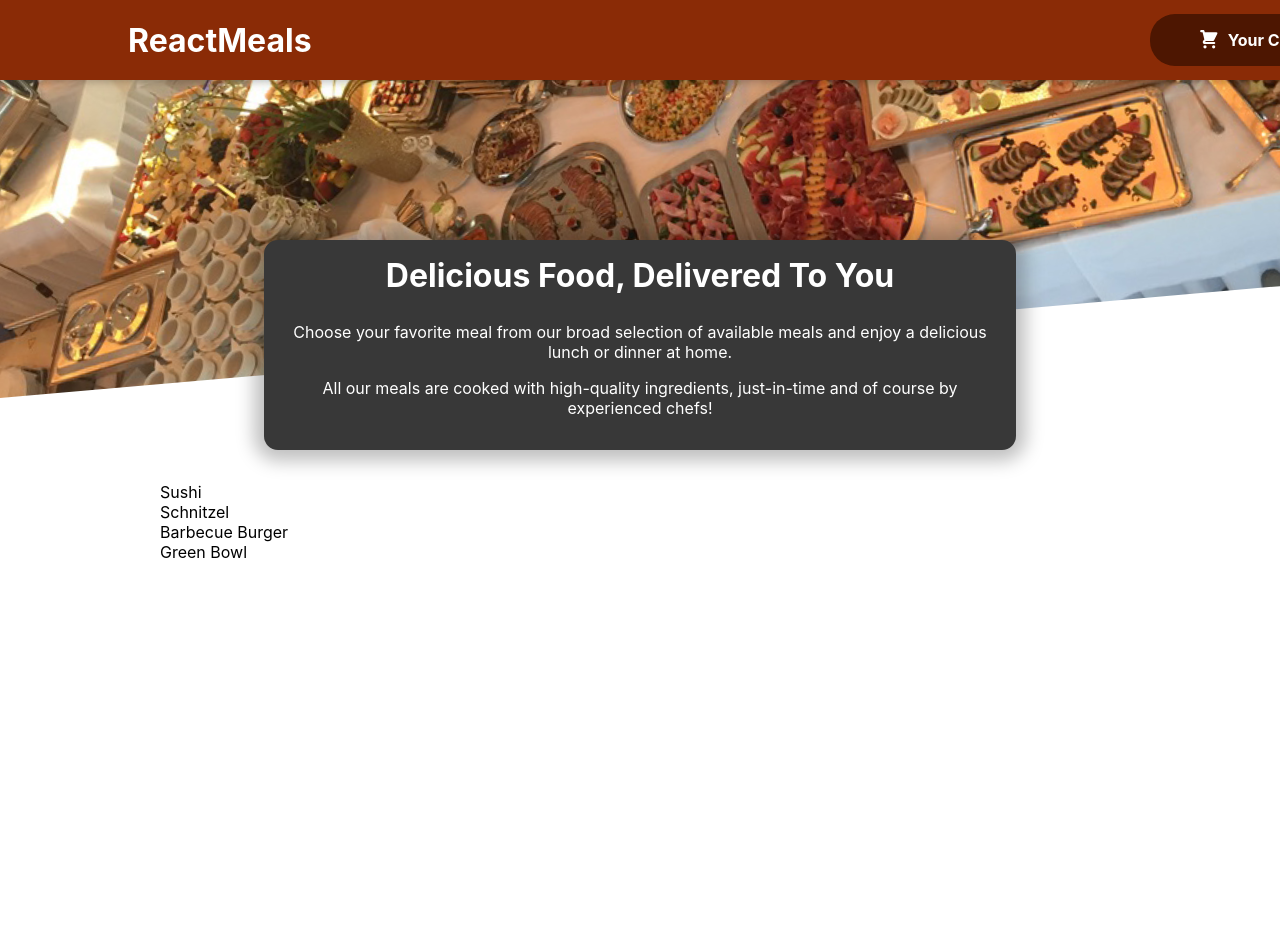
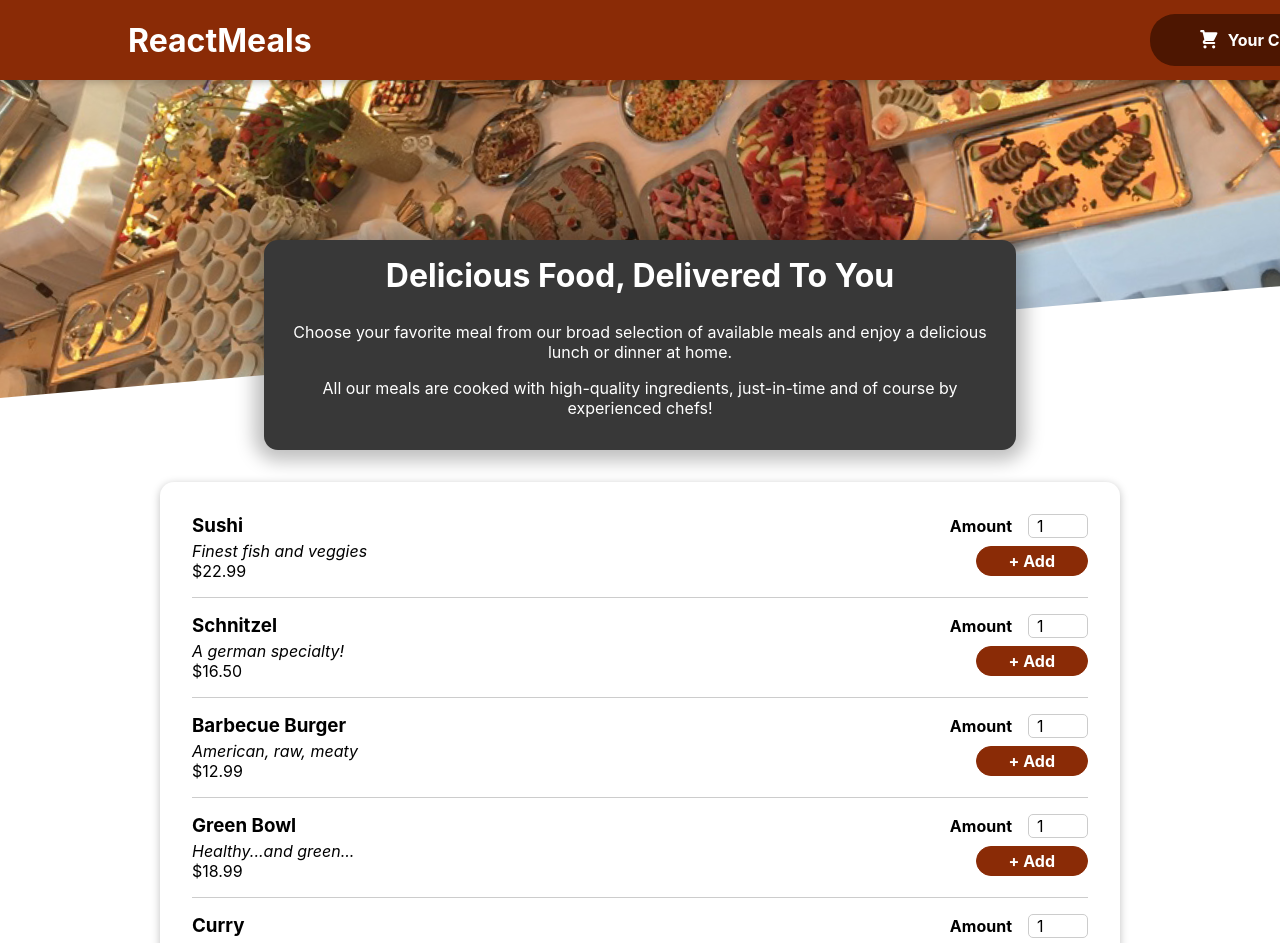
Before and after one commit to Deepak9912/Food-order, a React (Create React App) app in the folder food-app/: page / in a window 1280 px wide. Shown: the top 943 px of the page. Before the commit the page ends 800 px from the top, so only its background shows below. Built offline with nearby package versions, Linux system fonts and the light colour scheme.

Commit message:
add mealitem

```diff
--- a/food-app/src/components/Meals/AvailableMeals.js
+++ b/food-app/src/components/Meals/AvailableMeals.js
@@ -1,4 +1,6 @@
 import classes from './AvailableMeals.module.css';
+import Card from '../UI/Card';
+import MealItem from './MealItem/MealItem';
 
 const DUMMY_MEALS = [
     {
@@ -25,17 +27,25 @@
       description: 'Healthy...and green...',
       price: 18.99,
     },
+    {
+      id: 'm5',
+      name: 'Curry',
+      description: 'Healthy...and green...',
+      price: 20.99,
+    },
   ];
 
 const AvailableMeals = () => {
 
-    const MealsList = DUMMY_MEALS.map(meal => <li>{meal.name}</li>);
+    const MealsList = DUMMY_MEALS.map((meal) => <MealItem key={meal.id} name={meal.name} description={meal.description} price={meal.price}/>);
 
     return (
         <section className={classes.meals}>
+          <Card>
             <ul>
                 {MealsList}
             </ul>
+          </Card>
         </section>
     )
 }
--- /dev/null
+++ b/food-app/src/components/Meals/MealItem/MealItem.js
@@ -0,0 +1,17 @@
+import classes from './MealItem.module.css';
+import MealItemForm from './MealItemForm';
+
+const MealItem = props => {
+    const price = `$${props.price.toFixed(2)}`;
+    return <li className={classes.meal}>
+        <div><h3>{props.name}</h3>
+        <div className={classes.description}>{props.description}</div>
+        <div className={price}>{price}</div>
+        </div>
+        <div>
+            <MealItemForm />
+        </div>
+    </li>
+}
+
+export default MealItem;
--- /dev/null
+++ b/food-app/src/components/Meals/MealItem/MealItem.module.css
@@ -0,0 +1,22 @@
+.meal {
+    display: flex;
+    justify-content: space-between;
+    margin: 1rem;
+    padding-bottom: 1rem;
+    border-bottom: 1px solid #ccc;
+  }
+
+  .meal h3 {
+    margin: 0 0 0.25rem 0;
+  }
+
+  .description {
+    font-style: italic;
+  }
+
+  .price {
+    margin-top: 0.25rem;
+    font-weight: bold;
+    color: #ad5502;
+    font-size: 1.25rem;
+  }
--- /dev/null
+++ b/food-app/src/components/Meals/MealItem/MealItemForm.js
@@ -0,0 +1,18 @@
+import classes from './MealItemForm.module.css';
+import Input from '../../UI/Input';
+
+const MealItemForm = props => {
+    return <form className={classes.form}>
+        <Input label="Amount" input={{
+            id: 'amount',
+            type: 'number',
+            min: '1',
+            max: '5',
+            step: '1',
+            defaultValue: '1'
+        }} />
+        <button>+ Add</button>
+    </form>
+}
+
+export default MealItemForm;
--- /dev/null
+++ b/food-app/src/components/Meals/MealItem/MealItemForm.module.css
@@ -0,0 +1,20 @@
+.form {
+    text-align: right;
+  }
+
+  .form button {
+    font: inherit;
+    cursor: pointer;
+    background-color: #8a2b06;
+    border: 1px solid #8a2b06;
+    color: white;
+    padding: 0.25rem 2rem;
+    border-radius: 20px;
+    font-weight: bold;
+  }
+
+  .form button:hover,
+  .form button:active {
+    background-color: #641e03;
+    border-color: #641e03;
+  }
--- /dev/null
+++ b/food-app/src/components/UI/Card.js
@@ -0,0 +1,7 @@
+import classes from './Card.module.css';
+
+const Card = props => {
+    return <div className={classes.card}>{props.children}</div>
+};
+
+export default Card;
--- /dev/null
+++ b/food-app/src/components/UI/Card.module.css
@@ -0,0 +1,6 @@
+.card {
+    padding: 1rem;
+    box-shadow: 0 2px 8px rgba(0, 0, 0, 0.25);
+    border-radius: 14px;
+    background-color: white;
+  }
--- /dev/null
+++ b/food-app/src/components/UI/Input.js
@@ -0,0 +1,10 @@
+import classes from './Input.module.css';
+
+const Input = props => {
+    return <div className={classes.input}>
+        <label htmlFor={props.input.id} >{props.label}</label>
+        <input id={props.input.id} {...props.input} />
+    </div>
+}
+
+export default Input;
--- /dev/null
+++ b/food-app/src/components/UI/Input.module.css
@@ -0,0 +1,18 @@
+.input {
+    display: flex;
+    align-items: center;
+    margin-bottom: 0.5rem;
+  }
+
+  .input label {
+    font-weight: bold;
+    margin-right: 1rem;
+  }
+
+  .input input {
+    width: 3rem;
+    border-radius: 5px;
+    border: 1px solid #ccc;
+    font: inherit;
+    padding-left: 0.5rem;
+  }
```
